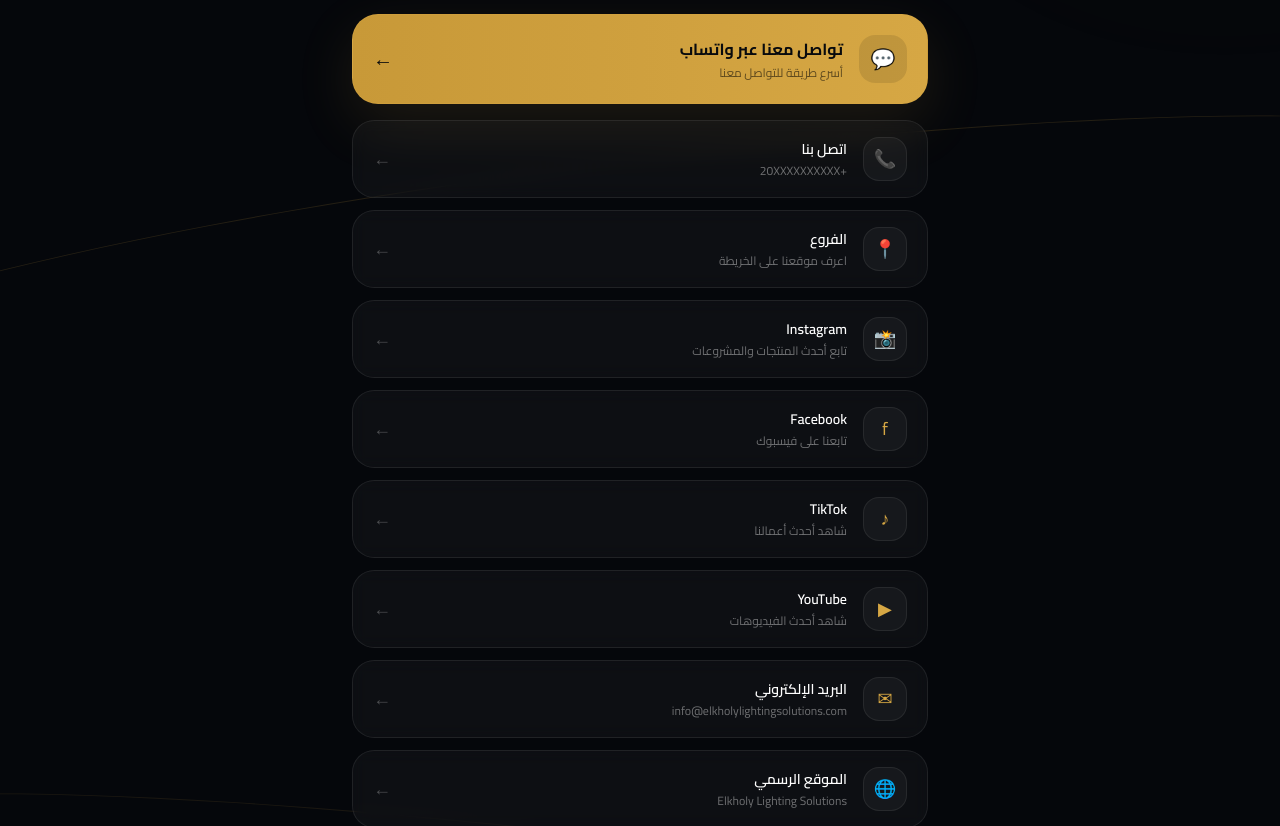
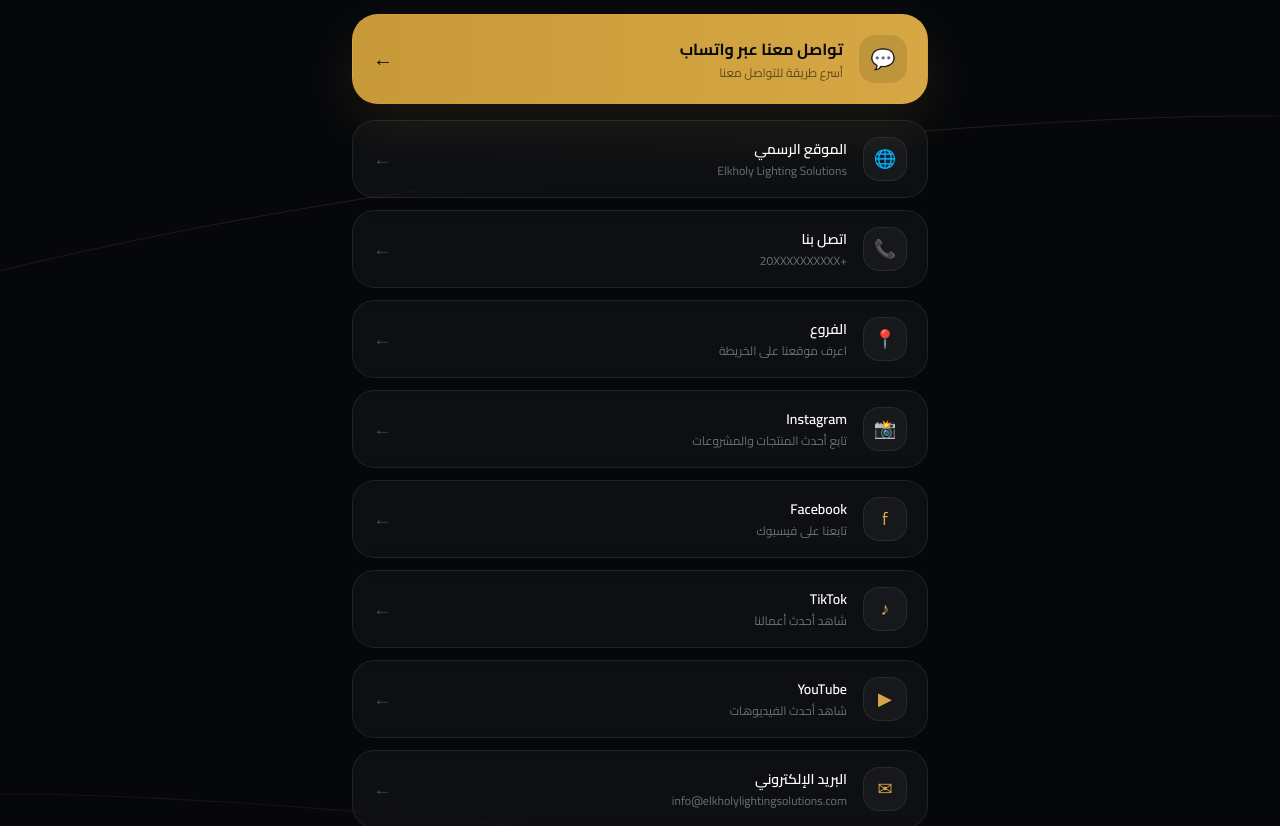
Before and after one commit to MohamedAbuelroos/elkholy-lighting-solutions, a Next.js app: page /links in a window 1280 px wide. Shown: the part 400-1226 px from the top of the page. Built offline with nearby package versions, Linux system fonts and the light colour scheme.

Commit message:
edit links page

```diff
--- a/app/links/page.tsx
+++ b/app/links/page.tsx
@@ -3,6 +3,12 @@
 import { company } from "@/data/company";
 
 const links = [
+  {
+    title: "الموقع الرسمي",
+    subtitle: company.name,
+    href: company.website,
+    icon: "🌐",
+  },
   {
     title: "اتصل بنا",
     subtitle: company.phone,
@@ -44,12 +50,6 @@
     subtitle: company.email,
     href: `mailto:${company.email}`,
     icon: "✉",
-  },
-  {
-    title: "الموقع الرسمي",
-    subtitle: company.name,
-    href: company.website,
-    icon: "🌐",
   },
 ];
 
```
